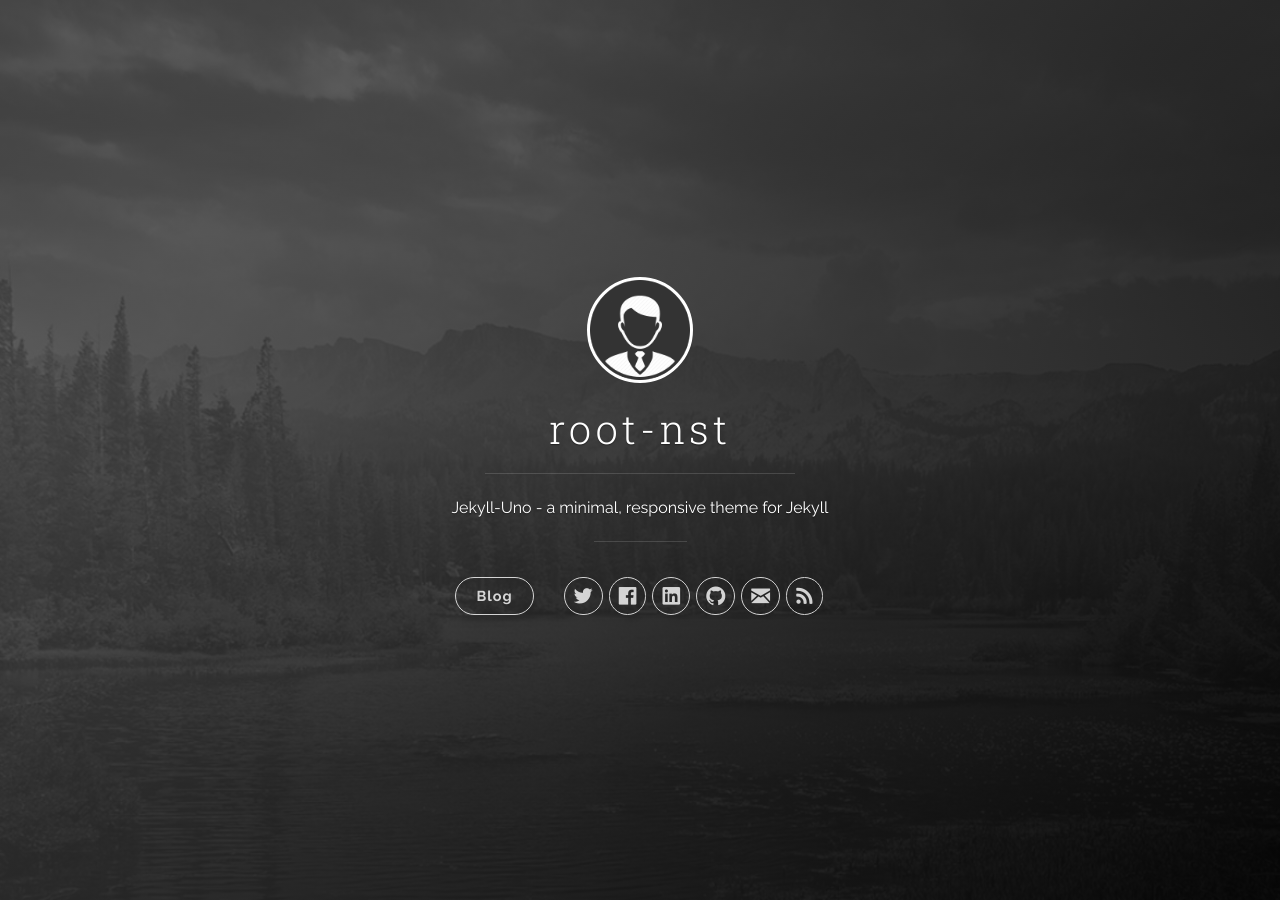
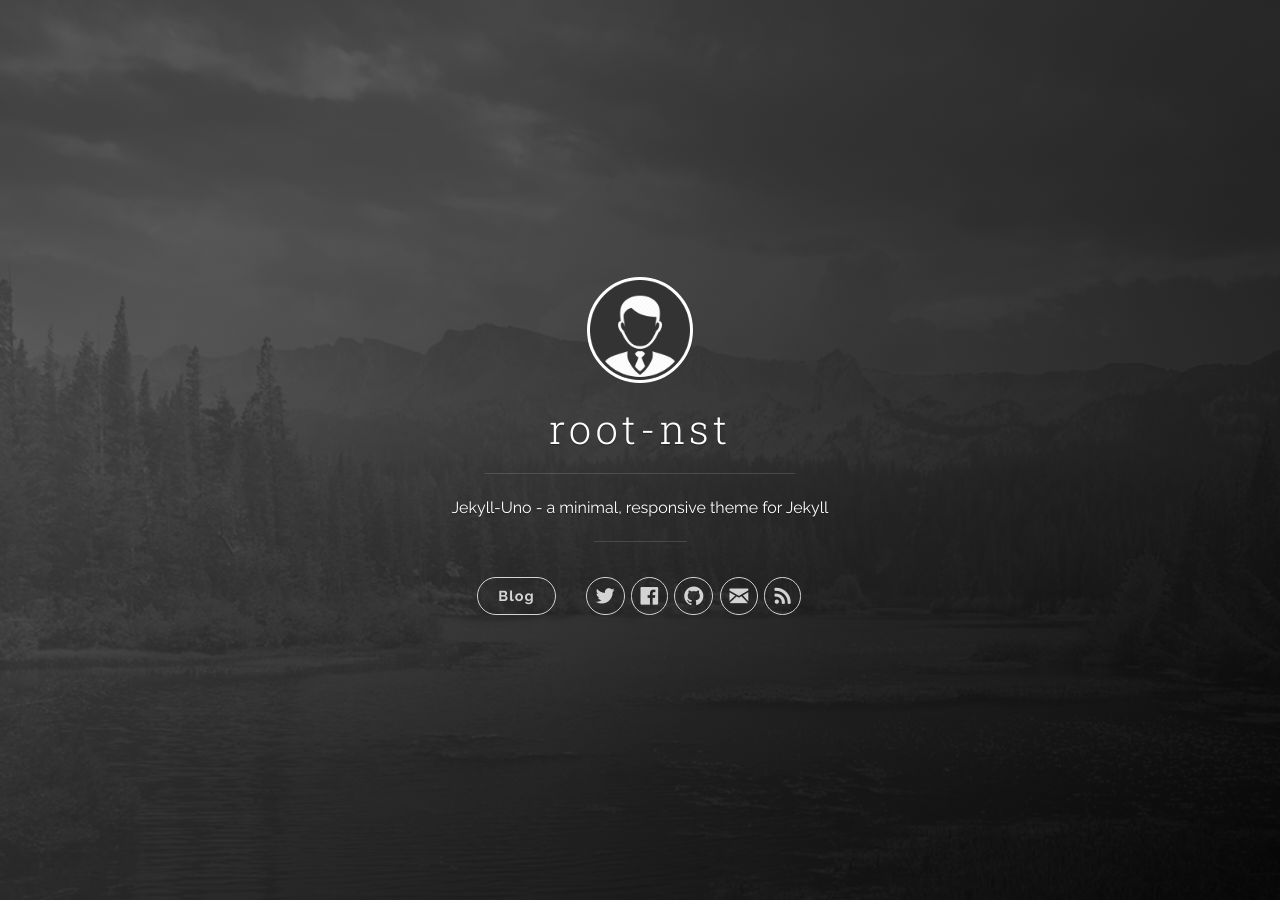
Before and after one commit to root-nst/root-nst.github.io, a Jekyll site: the page built from index.html, in a window 1280 px wide. Built offline with Jekyll 4.4.1, drawn with Linux system fonts in a browser that asks for light colours; nearby versions of some CDN libraries; the list of posts is cut into pages by our own code.

Commit message:
Update header

```diff
--- a/_includes/header.html
+++ b/_includes/header.html
@@ -47,16 +47,6 @@
               </li>
             {% endif %}
 
-            {% if site.author.linkedin_username %}
-              <!-- LinkedIn -->
-              <li class="navigation__item">
-                <a href="https://www.linkedin.com/in/{{ site.author.linkedin_username }}" title="{{ site.author.linkedin_username }} on LinkedIn" target="_blank">
-                  <i class="icon icon-social-linkedin"></i>
-                  <span class="label">LinkedIn</span>
-                </a>
-              </li>
-            {% endif %}
-
             {% if site.author.github_username %}
               <!-- GitHub -->
               <li class="navigation__item">
```
